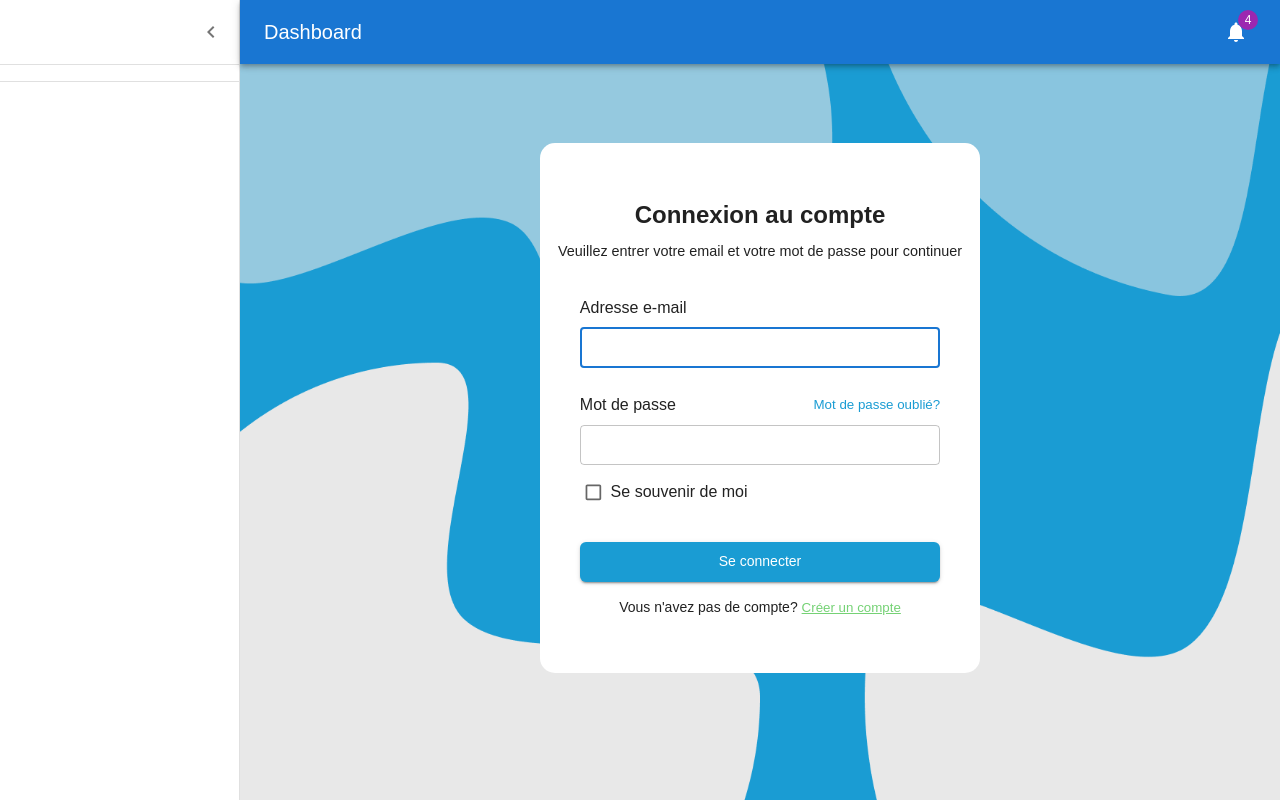
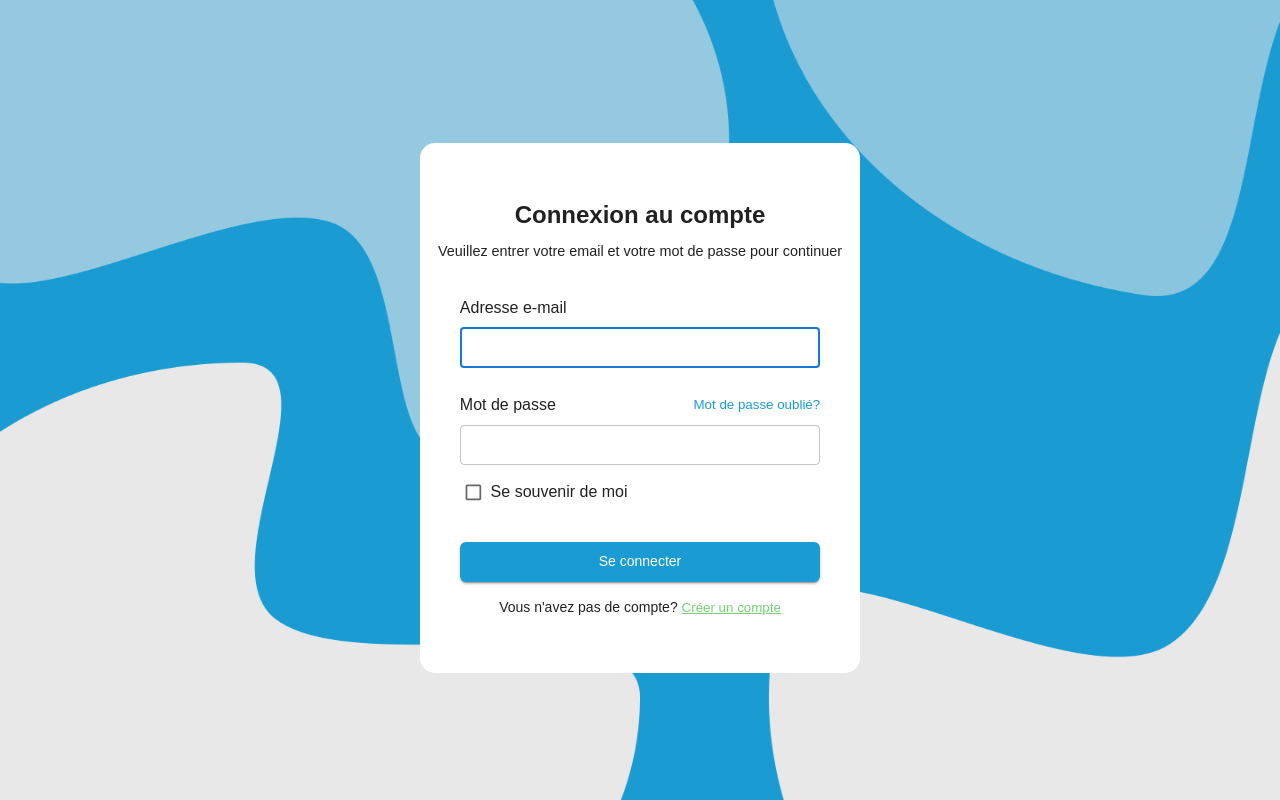
Before and after one commit to abderbj/dashboard-PAT-frontend, a React (Create React App) app: page / in a window 1280 px wide. Built offline with nearby package versions, Linux system fonts and the light colour scheme; what webfontloader would draw is missing.

Commit message:
return to old app.js

```diff
--- a/src/App.js
+++ b/src/App.js
@@ -307,8 +307,6 @@ function App() {
       <ThemeProvider theme={theme}>
         <CssBaseline />
         <Router>
-        <Dashboard>
-
           <Routes>
             <Route path="/" element={<Login />} />
             <Route path="/signup" element={<Signup />} />
@@ -321,7 +319,6 @@ function App() {
             <Route path="/todo" element={<ToDoPage toDoTasks={toDoTasks} />} />
             <Route path="/articles" element={<ArticlesPage/>} />
           </Routes>
-        </Dashboard>
         </Router>
       </ThemeProvider>
     </div>
```
